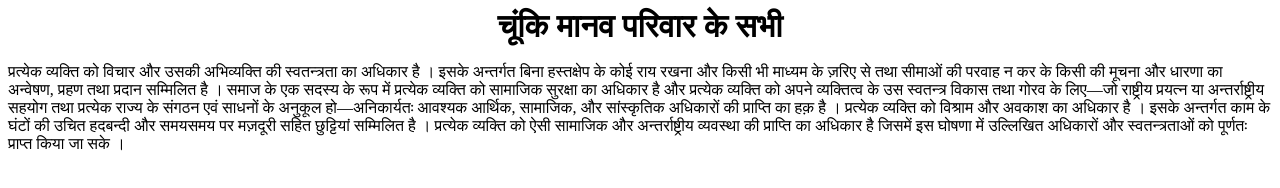
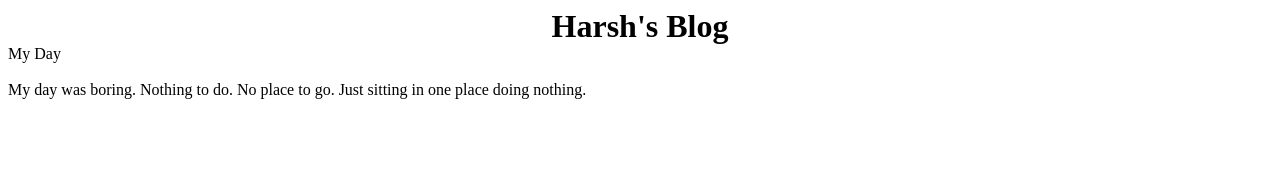
Before and after one commit to harshgandhi100/harshgandhi100.github.io, a plain HTML site: page index.html in a window 1280 px wide. Drawn offline with Linux system fonts and the light colour scheme; a web font is replaced by a local one.

Commit message:
Blog Created

```diff
--- a/index.html
+++ b/index.html
@@ -4,14 +4,18 @@
 	<head>
 	</head>
 	<body>
-		<div class="pagetitle">चूंकि मानव परिवार के सभी</div>
-		<br>
-		प्रत्येक व्यक्ति को विचार और उसकी अभिव्यक्ति की स्वतन्त्रता का अधिकार है । इसके अन्तर्गत बिना हस्तक्षेप के कोई राय रखना और किसी भी माध्यम के ज़रिए से तथा सीमाओं की परवाह न कर के किसी की मूचना और धारणा का अन्वेषण, प्रहण तथा प्रदान सम्मिलित है । समाज के एक सदस्य के रूप में प्रत्येक व्यक्ति को सामाजिक सुरक्षा का अधिकार है और प्रत्येक व्यक्ति को अपने व्यक्तित्व के उस स्वतन्त्र विकास तथा गोरव के लिए—जो राष्ट्रीय प्रयत्न या अन्तर्राष्ट्रीय सहयोग तथा प्रत्येक राज्य के संगठन एवं साधनों के अनुकूल हो—अनिकार्यतः आवश्यक आर्थिक, सामाजिक, और सांस्कृतिक अधिकारों की प्राप्ति का हक़ है । प्रत्येक व्यक्ति को विश्राम और अवकाश का अधिकार है । इसके अन्तर्गत काम के घंटों की उचित हदबन्दी और समयसमय पर मज़दूरी सहित छुट्टियां सम्मिलित है । प्रत्येक व्यक्ति को ऐसी सामाजिक और अन्तर्राष्ट्रीय व्यवस्था की प्राप्ति का अधिकार है जिसमें इस घोषणा में उल्लिखित अधिकारों और स्वतन्त्रताओं को पूर्णतः प्राप्त किया जा सके ।
+		<div class="page-title">Harsh's Blog</div>
+		<div class="blog-body">
+			<div class="blog-title">My Day</div><br>
+			<div class="blog-text">
+				My day was boring. Nothing to do. No place to go. Just sitting in one place doing nothing.
+			</div>
+		</div>
 	</body>
 	<link rel="preconnect" href="https://fonts.googleapis.com">
 	<link rel="preconnect" href="https://fonts.gstatic.com" crossorigin>
 	<link href="https://fonts.googleapis.com/css2?family=Tiro+Devanagari+Hindi&display=swap" rel="stylesheet">
 	<style>
-		*{font-family: 'Tiro Devanagari Hindi', serif;}
-		.pagetitle {font-size: 2em; text-align: center; font-weight: bold;}
+		.page-title {font-size: 2em; text-align: center; font-weight: bold;}
+	</style>
 </html>
```
